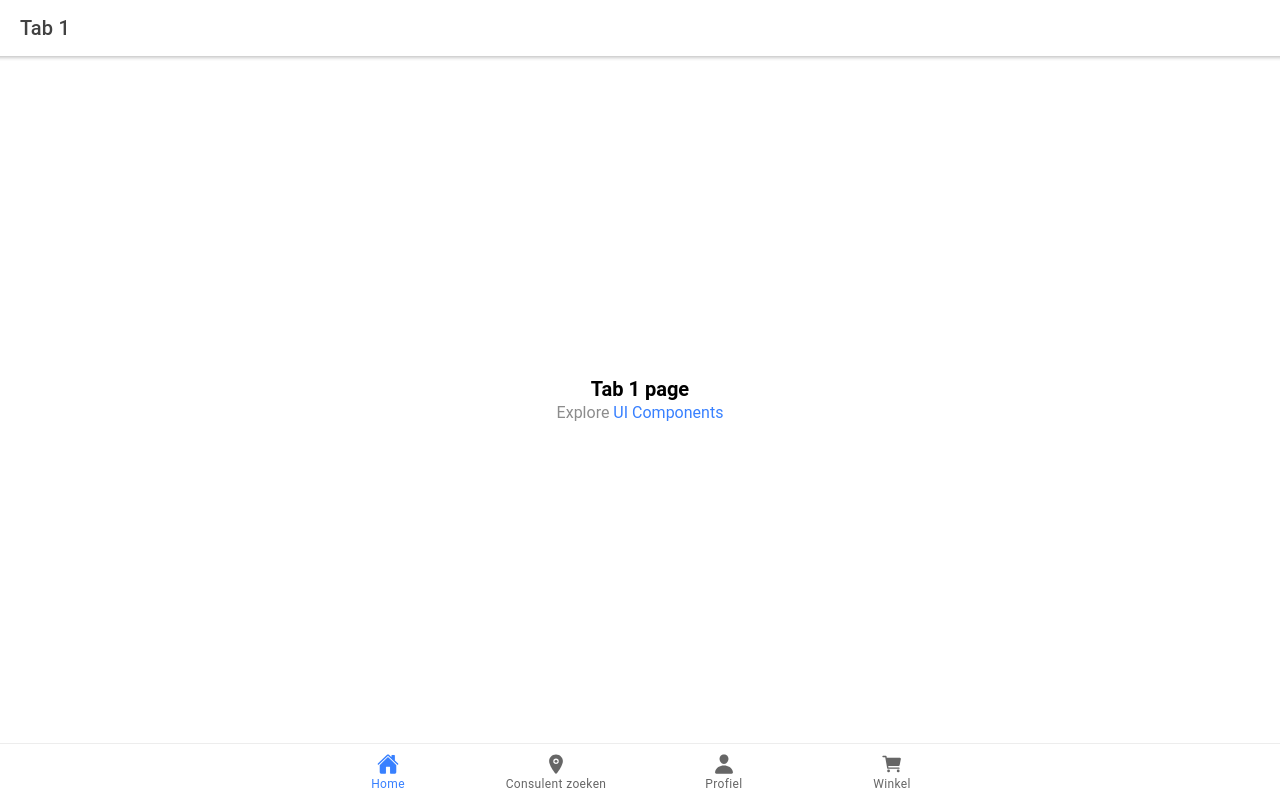
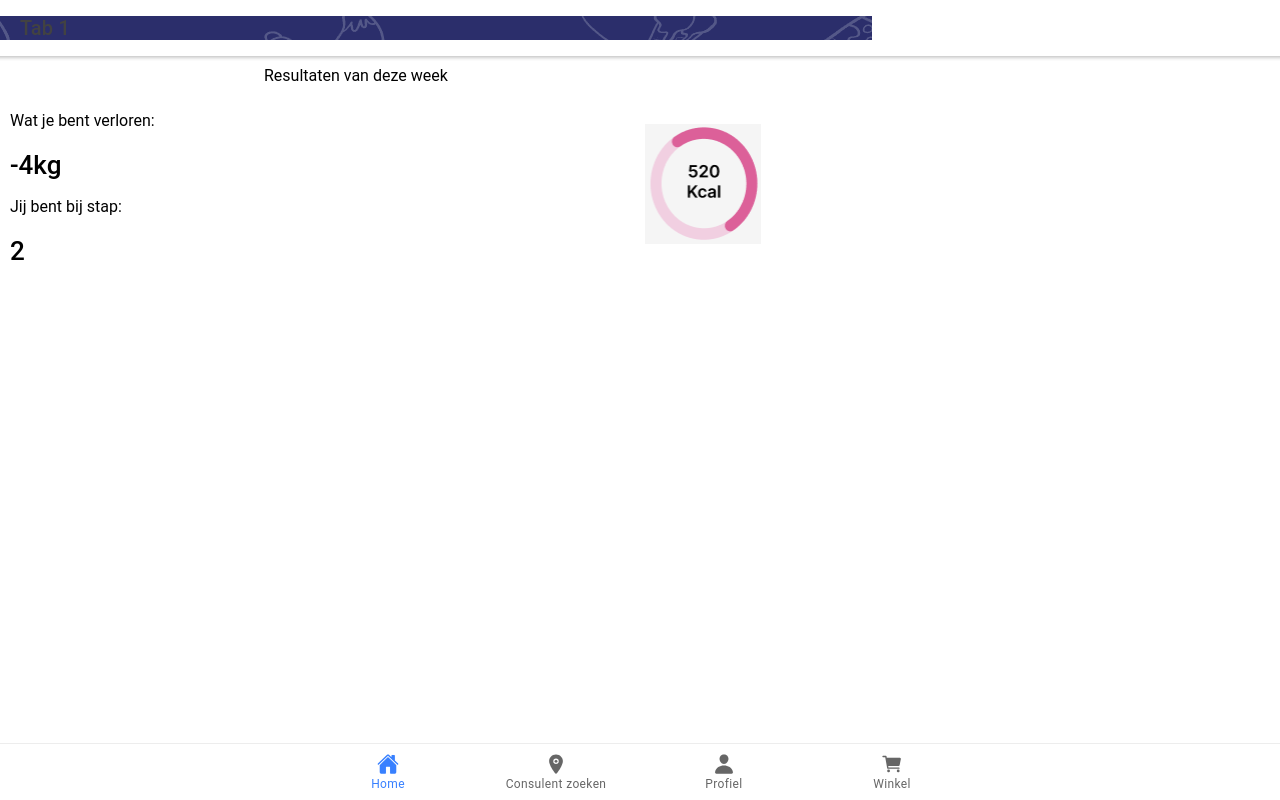
Before and after one commit to 1-1-diet/the-app, a React (Create React App) app in the folder 1-1-diet/: page /tab1 in a window 1280 px wide. Built offline with nearby package versions, Linux system fonts and the light colour scheme.

Commit message:
Home page opzet

```diff
--- a/1-1-diet/src/pages/Tab1.css
+++ b/1-1-diet/src/pages/Tab1.css
@@ -0,0 +1,14 @@
+.background {
+    background: red;
+}
+
+.center {
+    width: 60%;
+    margin: auto;
+}
+
+.headerbackground {
+    background: url(../Images/headerbackground.png);
+    background-repeat: no-repeat;
+    background-size: auto;
+}
--- a/1-1-diet/src/pages/Tab1.tsx
+++ b/1-1-diet/src/pages/Tab1.tsx
@@ -1,22 +1,40 @@
-import { IonContent, IonHeader, IonPage, IonTitle, IonToolbar } from '@ionic/react';
+import { IonContent, IonHeader, IonPage, IonTitle, IonToolbar, IonGrid, IonRow, IonCol } from '@ionic/react';
 import ExploreContainer from '../components/ExploreContainer';
 import './Tab1.css';
+import kalMeter from '../Images/kalMeter.png'
+import headerbackground from '../Images/headerbackground.png'
 
 const Tab1: React.FC = () => {
   return (
-    <IonPage>
-      <IonHeader>
-        <IonToolbar>
-          <IonTitle>Tab 1</IonTitle>
+    <IonPage >
+      <IonHeader >
+        <IonToolbar className="headerbackground">
+          <IonTitle className="headerbackground">Tab 1</IonTitle>
         </IonToolbar>
       </IonHeader>
-      <IonContent fullscreen>
-        <IonHeader collapse="condense">
-          <IonToolbar>
-            <IonTitle size="large">Tab 1</IonTitle>
-          </IonToolbar>
-        </IonHeader>
-        <ExploreContainer name="Tab 1 page" />
+      <IonContent>
+        <IonGrid>
+          <IonRow className="center">
+            <IonCol>
+              <div>Resultaten van deze week</div>
+            </IonCol>
+          </IonRow>
+          <IonRow>
+            <IonCol>
+              <div>
+                <p>Wat je bent verloren:</p>
+                <h1>-4kg</h1>
+                <p>Jij bent bij stap:</p>
+                <h1>2</h1>
+              </div>
+            </IonCol>
+            <IonCol className="center">
+              <div>
+                <img src={kalMeter} alt="kalMeter" />
+              </div>
+            </IonCol>
+          </IonRow>
+        </IonGrid>
       </IonContent>
     </IonPage>
   );
```
Also changed, not shown: 1-1-diet/src/Images/headerbackground.png (added), 1-1-diet/src/Images/kalMeter.png (added).
